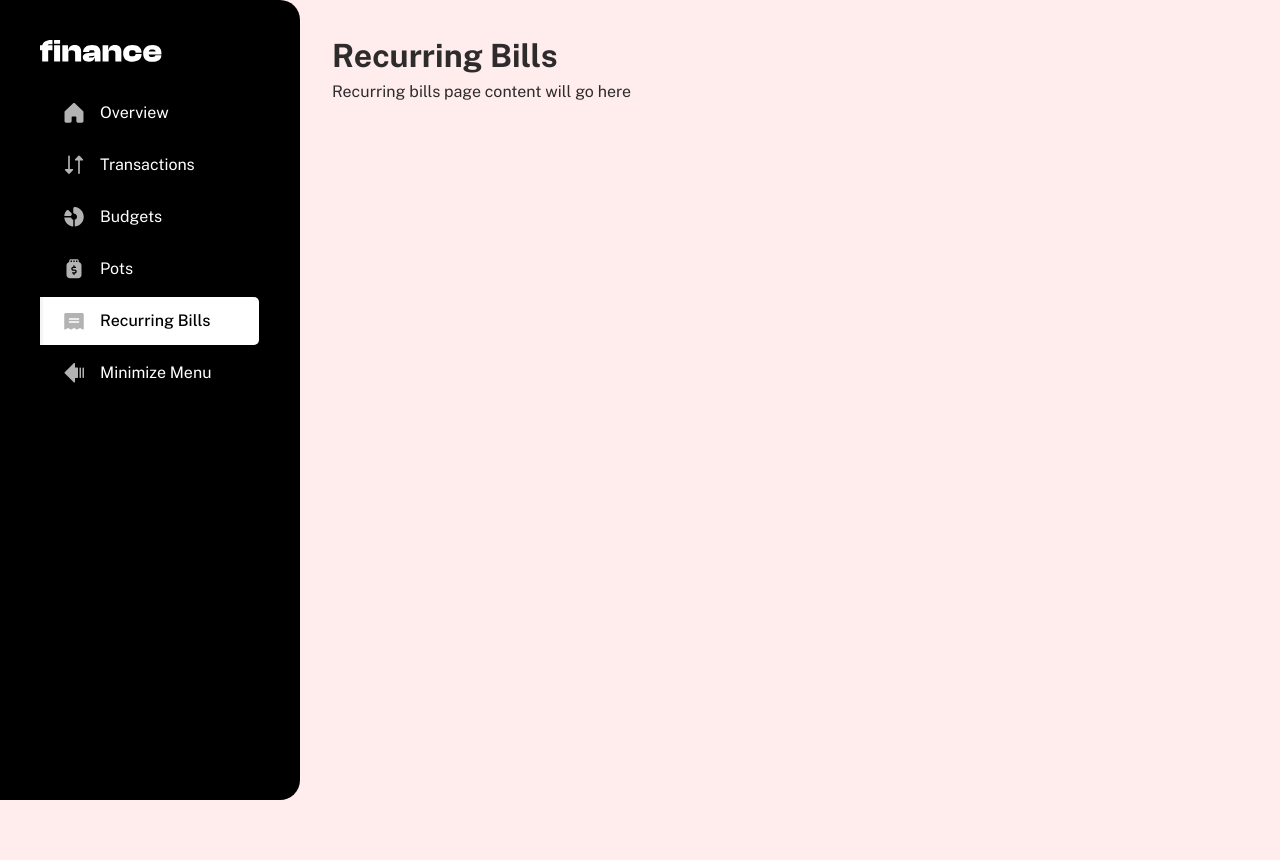
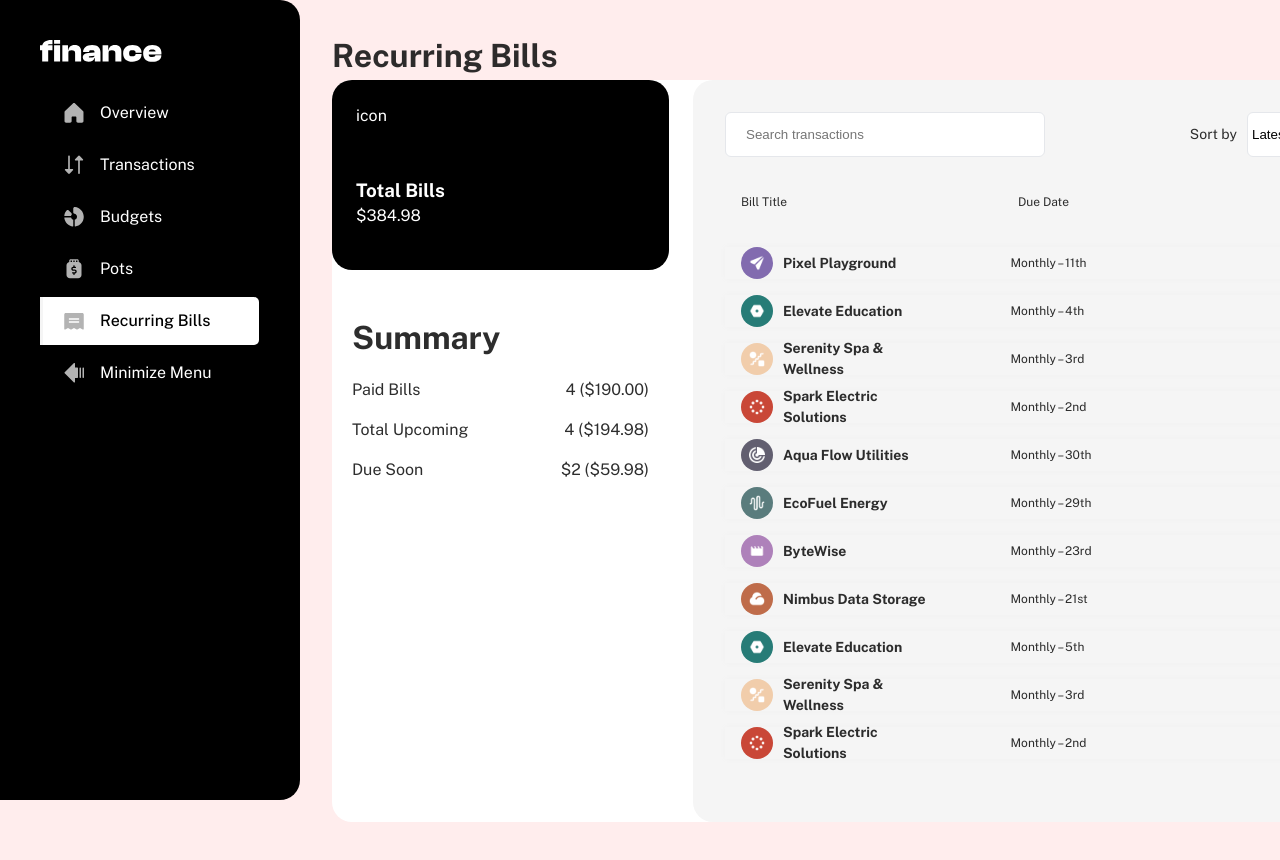
Before and after one commit to AubreyMartin/Personal-Finance-App, a React (Vite) app: page /recurring in a window 1280 px wide. Shown: the top 860 px of the page. Built offline with nearby package versions, Linux system fonts and the light colour scheme.

Commit message:
Update styles and pages

```diff
--- a/src/app.css
+++ b/src/app.css
@@ -383,12 +383,13 @@
 .overview .overview-transaction .overview-transaction-line2 {
   width: 544px;
   height: 47px;
-  /* background-color: whitesmoke; */
+  /* background-color: red; */
   display: flex;
   grid-column: span;
   gap: 0px;
   text-align: end;
   margin-top: 32px;
+
 }
 
 .overview .overview-transaction .overview-transaction-line2 .section1 {
@@ -506,50 +507,391 @@
   padding: 32px;
 }
 
-.transaction-inputfield {
+.transaction-controls {
   width: 996px;
   height: 45px;
-  background-color: blue;
+  /* background-color: blue; */
   display: flex;
   grid-column: span;
-  gap: 500px;
+  gap: 50px;
   padding: 10px;
+  justify-content: space-between;
+  margin-bottom: 20px;
+
 }
 
-.transaction-inputfield-dropdown {
+.transaction-search {
+  flex: 1;
+  padding: 8px 20px;
+  border: 1px solid #e5e7eb;
+  border-radius: 6px;
+  width: 320px;
+  height: 45px;
+}
+
+.transaction-controls-dropdown {
   display: flex;
-  gap: 100px;
+  justify-content: flex-end;
+  gap: 10px;
+  width: 438px;
+  height: 45px;
+  /* background-color: pink; */
+  align-items: center;
+
+}
+
+.transaction-sort {
+  width: 113px;
+  height: 45px;
+  padding: 8px 0px;
+  border: 1px solid #e5e7eb;
+  border-radius: 6px;
+  background: #fff;
+}
+
+.transaction-category {
+  padding: 8px 10px;
+  border: 1px solid #e5e7eb;
+  border-radius: 6px;
+  background: #fff;
+  width: 177px;
+  height: 45px;
 }
 
 .transaction-description {
-  margin-top: 24px;
-  margin-bottom: 24px;
+  /* margin-top: 24px;
+  margin-bottom: 24px; */
   width: 996px;
+
   height: 42px;
   display: flex;
   padding: 12px 16px 12px 16px;
   gap: 100px;
-  background-color: aquamarine;
+  /* background-color: aquamarine; */
+  box-shadow: 0 1px 2px rgba(0, 0, 0, 0.06);
+
 }
+
+.transaction-description .transaction-name {
+  width: 428px;
+  height: 18px;
+}
+
+.transaction-description .transaction-elements {
+  display: flex;
+  grid-column: span;
+  gap: 20px;
+
+}
+
+.transaction-elements-category {
+  width: 120px;
+
+}
+
+.transaction-elements-transactiondate {
+  width: 120px;
+}
+
+.transaction-elements-amount {
+  width: 200px;
+  text-align: end;
+}
+
+
+
+
+
+.page-transactions .transaction-log {
+  display: flex;
+  flex-direction: column;
+  gap: 8px;
+
+}
+
+.page-transactions .transaction-row {
+  width: 996px;
+  height: 40px;
+  /* background-color: yellowgreen; */
+  display: flex;
+  grid-column: span;
+  gap: 0px;
+  padding-top: 0px;
+  box-shadow: 0px 0px 5px rgba(175, 174, 174, 0.06);
+  margin: 16px 0px 16px 0px;
+  border-radius: 20px;
+
+}
+
+.transaction-row .dp {
+  width: 40px;
+  height: 40px;
+  border-radius: 20px;
+  align-items: center;
+
+
+
+}
+
+.transaction-row .dp-name {
+  display: flex;
+  grid-column: span;
+  gap: 10px;
+  align-items: center;
+  width: 428px;
+  height: 40px;
+  padding-left: 10px;
+
+}
+
+.transaction-row .cta {
+  display: flex;
+  grid-column: span;
+  gap: 50px;
+  align-items: center;
+  padding-left: 15px;
+
+
+}
+
+.transaction-row .cta-category {
+  text-align: start;
+  width: 120px;
+  padding-left: 60px;
+}
+
+.transaction-row .cta-dates {
+  text-align: start;
+  width: 120px;
+  padding-left: 40px;
+
+}
+
+.transaction-row .cta-amount {
+  text-align: end;
+  width: 200px;
+
+}
+
+/* =========================footer Section ========================= */
 
 .transaction-footer {
   width: 996px;
   height: 64px;
-  background-color: burlywood;
+  background-color: 0;
   display: flex;
-  gap: 361px;
-  padding: 0;
+  grid-column: span;
+  align-items: center;
+  justify-content: space-between;
+  padding: 0px;
+
+
 }
 
-.page-transactions .transaction-log {
-  width: 996px;
-  height: 40px;
-  background-color: yellowgreen;
+.transaction-footer-pages {
   display: flex;
+  gap: 8px;
 }
 
-.transaction-log .dp {
+.transaction-footer-buttons {
+  display: flex;
+  justify-content: space-between;
+  width: 100%;
+
+
+
+}
+
+.transaction-footer-buttons-pev {
+  background-color: transparent;
+  width: 93px;
+  height: 40px;
+  border-radius: 10px;
+}
+
+.transaction-footer-pages-1-4 {
+  width: 232px;
+  display: flex;
+  gap: 5px;
+
+}
+
+.transaction-footer-pages-button {
   width: 40px;
   height: 40px;
+  border-radius: 10px;
+  background-color: transparent;
+}
+
+
+
+.transaction-footer-buttons-next {
+  background-color: transparent;
+  width: 93px;
+  height: 40px;
+  border-radius: 10px;
+
+
+}
+
+
+
+
+
+/* =========================
+    Recurring page
+  ========================= */
+
+
+.page-recurring {
+  width: 1060px;
+  height: 742px;
+  background-color: white;
+  display: flex;
+  justify-content: flex-start;
+  gap: 24px;
   border-radius: 20px;
 }
+
+.page-recurring-totalbills {
+  width: 337px;
+  height: 190px;
+  background-color: black;
+  border-radius: 20px;
+  padding: 24px;
+  color: white;
+
+
+}
+
+.page-recurring-totalbills-icon {
+  width: 40px;
+  height: 40px;
+  margin-bottom: 32px;
+}
+
+
+
+.page-recurring-summary {
+  width: 337px;
+  height: 204px;
+  padding: 20px;
+  /* background-color: red; */
+  border-radius: 20px;
+  margin-top: 24px;
+
+
+
+}
+
+.page-recurring-summary-PB {
+  display: flex;
+  grid-row: span;
+  justify-content: space-between;
+  margin: 16px 0px 16px 0px;
+}
+
+
+.page-recurring-billslogs {
+  width: 699px;
+  height: 742px;
+  padding: 32px;
+  background-color: whitesmoke;
+  border-radius: 20px;
+}
+
+
+.page-recurring-controls {
+  width: 635px;
+  height: 45px;
+  border-radius: 20px;
+  display: flex;
+  justify-content: space-between;
+
+}
+
+.recurring-search {
+  flex: 1;
+  padding: 8px 20px;
+  border: 1px solid #e5e7eb;
+  border-radius: 6px;
+  width: 320px;
+  height: 45px;
+}
+
+
+.recurring-controls-dropdown {
+  display: flex;
+  justify-content: flex-end;
+  gap: 10px;
+  width: 438px;
+  height: 45px;
+  /* background-color: pink; */
+  align-items: center;
+}
+
+
+.recurring-descriptions {
+  width: 635px;
+  height: 42px;
+  background-color: ;
+  display: flex;
+  justify-content: space-between;
+  align-items: center;
+  padding: 12px 16px 12px 16px;
+  margin: 24px 0px 24px 0px;
+
+
+
+}
+
+
+
+
+
+.page-transactions .recurring-log {
+  display: flex;
+  flex-direction: column;
+  gap: 8px;
+
+
+}
+
+.page-recurring .recurring-row {
+  width: 635px;
+  height: 32px;
+  /* background-color: yellowgreen; */
+  display: flex;
+  justify-content: space-between;
+  box-shadow: 0px 0px 5px rgba(175, 174, 174, 0.06);
+  margin: 16px 0px 16px 0px;
+  padding: 0px 16px 0px 16px;
+
+}
+
+.recurring-row .dp {
+  width: 32px;
+  height: 32px;
+  border-radius: 20px;
+  align-items: center;
+}
+
+.recurring-row-cta {
+  display: flex;
+  justify-content: space-between;
+  align-items: center;
+  background-color: ;
+  width: 100%;
+  padding-left: 70px;
+}
+
+.recurring-dp-name {
+  display: flex;
+  grid-column: span;
+  gap: 10px;
+  align-items: center;
+  width: 319px;
+  height: 32px;
+
+
+}
--- a/src/pages/RecurringBills.tsx
+++ b/src/pages/RecurringBills.tsx
@@ -1,10 +1,125 @@
+import { useEffect, useState } from 'react';
+import type { Transaction } from '../types';
+
+
 function Recurring() {
+  const [data, setData] = useState<Transaction[]>([]);
+
+  useEffect(() => {
+    fetch('/data.json')
+      .then((res) => res.json())
+      .then((transationdata: { transactions: Transaction[] }) => {
+
+        setData(transationdata.transactions);
+      });
+  }, []);
+
+
   return (
-    <div className="page recurring">
-      <h1>Recurring Bills</h1>
-      <p>Recurring bills page content will go here</p>
-    </div>
-  )
+    <div>
+      <h1 className="title">Recurring Bills</h1>
+
+      <div className="page-recurring">
+
+        <div className="total-summary">
+          <div className="page-recurring-totalbills">
+            <div className="page-recurring-totalbills-icon">  icon
+            </div>
+            <div>
+              <h3>Total Bills</h3>
+              <div>$384.98</div>
+            </div>
+          </div>
+          <div className="page-recurring-summary">
+            <h1>Summary</h1>
+            <div className="page-recurring-summary-PB" >
+              <div>Paid Bills </div>
+              <div>4 ($190.00)</div></div>
+            <div className="page-recurring-summary-PB">
+              <div >Total Upcoming </div>
+              <div>4 ($194.98)</div></div>
+            <div className="page-recurring-summary-PB">
+              <div>Due Soon </div>
+              <div>$2 ($59.98)</div>
+            </div>
+          </div>
+        </div>
+
+        <div className="page-recurring-billslogs">
+
+
+
+          <div className="page-recurring-controls">
+
+            <div>
+              <input
+                type="text"
+                placeholder="Search transactions"
+                className="recurring-search"
+              />
+            </div>
+
+            <div className='recurring-controls-dropdown text-preset-4'>Sort by
+              <div><select className="transaction-sort">
+                <option value="latest">Latest</option>
+                <option value="oldest">Oldest</option>
+                <option value="az">A to Z</option>
+                <option value="za">Z to A</option>
+                <option value="highest">Highest</option>
+                <option value="lowest">Lowest</option>
+              </select></div>
+            </div>
+          </div>
+
+          <div className='recurring-descriptions'>
+            <p className='recurring-elements-bill-title text-preset-5'>Bill Title</p>
+            <p className='recurring-elements-due-date text-preset-5' >Due Date</p>
+            <p className='recurring-elements-amount text-preset-5'>Amount</p>
+          </div>
+
+
+
+
+
+
+
+
+
+
+          <div className="recurring-log">
+            {data
+              .filter(transaction => transaction.recurring)
+
+              .map((transaction) => (
+                <div className="recurring-row" key={transaction.id}>
+
+                  <div className="recurring-dp-name">
+                    <img src={transaction.avatar} alt="" className="dp" />
+                    <p className="label text-preset-4-bold">{transaction.name}</p>
+                  </div>
+
+                  <div className="recurring-row-cta text-preset-5 ">
+                    <p className="cta-dates text-preset-5">
+                      Monthly – {new Date(transaction.date).getDate()}
+                      {['th', 'st', 'nd', 'rd'][((new Date(transaction.date).getDate() + 90) % 100 - 10) % 10] || 'th'}
+                    </p>
+
+                    <p className="cta-amount text-preset-4-bold"> ${transaction.amount}</p>
+                  </div>
+                </div>
+              ))}
+
+          </div>
+
+
+
+
+        </div>
+
+      </div>
+    </div >
+  );
 }
 
 export default Recurring
+  ;
--- a/src/pages/Transactions.tsx
+++ b/src/pages/Transactions.tsx
@@ -1,13 +1,6 @@
 import { useEffect, useState } from 'react';
 
-type Transaction = {
-  id: string | number;
-  avatar: string;
-  name: string;
-  amount: number;
-  date: string;
-  category: string;
-};
+import type { Transaction } from '../types';
 
 function Transactions() {
   const [data, setData] = useState<Transaction[]>([]);
@@ -28,12 +21,36 @@ function Transactions() {
       <div className="page-transactions">
 
         {/*=======Input field  page ======== */}
-        <div className="transaction-inputfield">
-          <div>Search transaction</div>
+        <div className="transaction-controls">
 
-          <div className='transaction-inputfield-dropdown'>
-            <div>Sort by</div>
-            <div>Category</div>
+
+          <div>
+            <input
+              type="text"
+              placeholder="Search transactions"
+              className="transaction-search"
+            />
+          </div>
+
+          <div className='transaction-controls-dropdown text-preset-4'>Sort by
+            <div><select className="transaction-sort">
+              <option value="latest">Latest</option>
+              <option value="oldest">Oldest</option>
+              <option value="az">A to Z</option>
+              <option value="za">Z to A</option>
+              <option value="highest">Highest</option>
+              <option value="lowest">Lowest</option>
+            </select></div>
+
+            Category
+            <div>
+              <select className="transaction-category" >
+                <option value="all">All Transactions</option>
+                <option value="food">Food</option>
+                <option value="rent">Rent</option>
+                <option value="travel">Travel</option>
+                <option value="shopping">Shopping</option>
+              </select> </div>
           </div>
         </div>
 
@@ -41,10 +58,13 @@ function Transactions() {
         {/*=======Transaction description  ======== */}
 
         <div className='transaction-description'>
-          <p>Recipient/Sender</p>
-          <p>Category</p>
-          <p>Transaction Date</p>
-          <p>Amount</p></div>
+          <p className='transaction-name'>Recipient/Sender</p>
+          <div className='transaction-elements'>
+            <p className='transaction-elements-category text-preset-5'>Category</p>
+            <p className='transaction-elements-transactiondate text-preset-5' >Transaction Date</p>
+            <p className='transaction-elements-amount text-preset-5'>Amount</p>
+          </div>
+        </div>
 
 
         {/*=======Transaction Log  ======== */}
@@ -52,24 +72,22 @@ function Transactions() {
 
         <div className="transaction-log">
           {data.map((transaction) => (
-
-
-            <div className="dp-name" key={transaction.id}>
-              <div>
+            <div className="transaction-row" key={transaction.id}>
+              <div className="dp-name">
                 <img src={transaction.avatar} alt="" className="dp" />
                 <p className="label text-preset-4-bold">{transaction.name}</p>
               </div>
 
               <div className="cta text-preset-5 ">
-                <p className="category text-preset-5"> Category</p>
-                <p className="dates  text-preset-5">
+                <p className="cta-category text-preset-5">  {transaction.category}</p>
+                <p className="cta-dates  text-preset-5">
                   {new Date(transaction.date).toLocaleDateString('en-GB',
                     {
                       day: 'numeric',
                       month: 'short',
                       year: 'numeric',
                     })}</p>
-                <p className="amount text-preset-4-bold"> ${transaction.amount}</p>
+                <p className="cta-amount text-preset-4-bold"> ${transaction.amount}</p>
               </div>
             </div>
           ))}
@@ -78,20 +96,21 @@ function Transactions() {
 
 
 
+        {/*=======Transaction footer  ======== */}
+        <div className='transaction-footer'>
+          <div className='transaction-footer-buttons'>
+            <button className='transaction-footer-buttons-pev'> Pev</button>
+            <div className='transaction-footer-pages-1-4'>
+              <button className='transaction-footer-pages-button' >1</button>
+              <button className='transaction-footer-pages-button'>2</button>
+              <button className='transaction-footer-pages-button'>3</button>
+              <button className='transaction-footer-pages-button'>4</button>
+              <button className='transaction-footer-pages-button'>5</button>
+            </div>
+            <button className='transaction-footer-buttons-next'>Next</button>
+          </div>
+        </div>
 
-
-      </div>
-      {/*=======Transaction footer  ======== */}
-      <div className='transaction-footer'>
-        <button> Pev</button>
-        <div >
-          <button>1</button>
-          <button>2</button>
-          <button>3</button>
-          <button>4</button>
-          <button>5</button>
-        </div>
-        <button>Next</button>
       </div>
     </div >
   );
```
